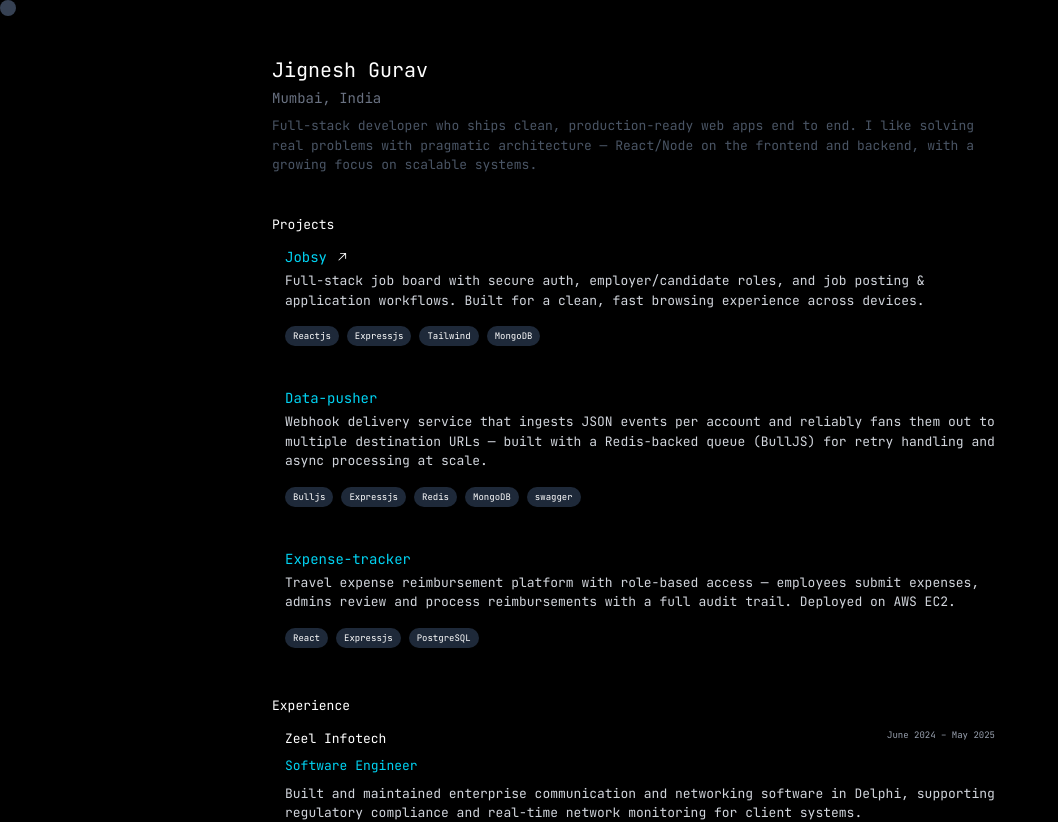
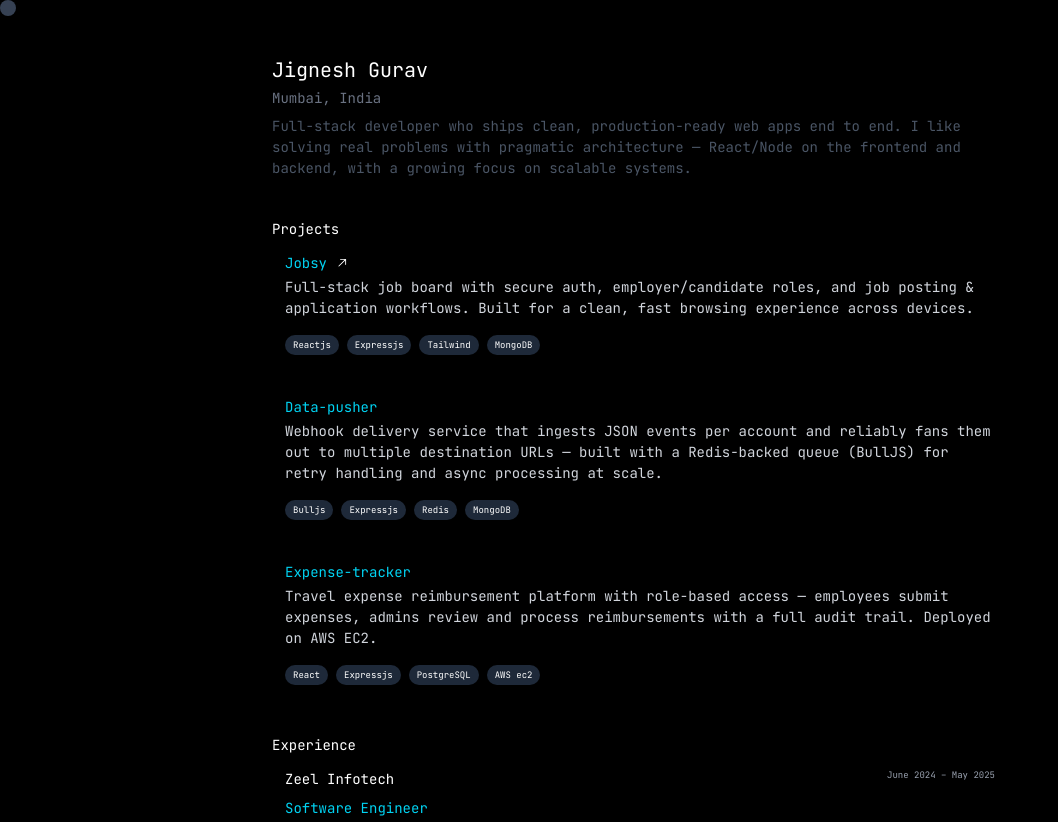
Before and after one commit to jignesh1001/portfolio, a React (Vite) app: page / in a window 1280 px wide. Shown: the top 822 px of the page, without its empty margins (0-1058 px from the left). Built offline with nearby package versions, Linux system fonts and the light colour scheme.

Commit message:
update spans ,fontsize

```diff
--- a/src/App.css
+++ b/src/App.css
@@ -2,7 +2,7 @@
 
 body {
     font-family: 'JetBrains Mono';
-    font-size: 13px;
+    font-size: 14px;
 }
 span{
     font-family: 'JetBrains Mono';
--- a/src/App.jsx
+++ b/src/App.jsx
@@ -28,7 +28,7 @@ import CursorDot from "./components/CursorDot";
 
 function App() {
   return (
-    <div className="relative bg-black text-white min-h-screen">
+    <div className="relative bg-black text-white  min-h-screen">
       <CursorDot />
       <div className="max-w-3xl mx-auto px-4"> {/* <-- key layout styling */}
         <Layout>
--- a/src/components/Projects.jsx
+++ b/src/components/Projects.jsx
@@ -14,7 +14,7 @@ const projects = [
     name: "Data-pusher",
     description: "Webhook delivery service that ingests JSON events per account and reliably fans them out to multiple destination URLs — built with a Redis-backed queue (BullJS) for retry handling and async processing at scale.",
     link: "https://datapusher-zind.onrender.com/",
-    tech: ["Bulljs", "Expressjs", "Redis", "MongoDB", "swagger"],
+    tech: ["Bulljs", "Expressjs", "Redis", "MongoDB"],
     githubLink: "https://github.com/jignesh1001/datapusher",
     isLive: false
   },
@@ -22,7 +22,7 @@ const projects = [
     name: "Expense-tracker",
     description: "Travel expense reimbursement platform with role-based access — employees submit expenses, admins review and process reimbursements with a full audit trail. Deployed on AWS EC2.",
     link: "http://ec2-13-232-66-239.ap-south-1.compute.amazonaws.com",
-    tech: ["React", "Expressjs", "PostgreSQL"],
+    tech: ["React", "Expressjs", "PostgreSQL",'AWS ec2'],
     githubLink: "https://github.com/jignesh1001/expense-tracker",
     isLive: false
   },
```
